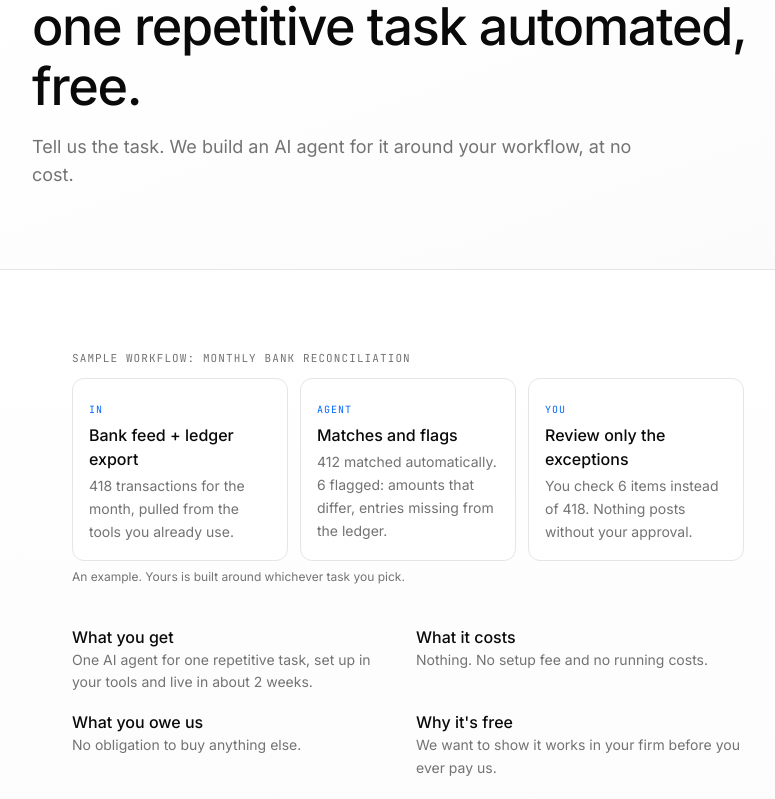
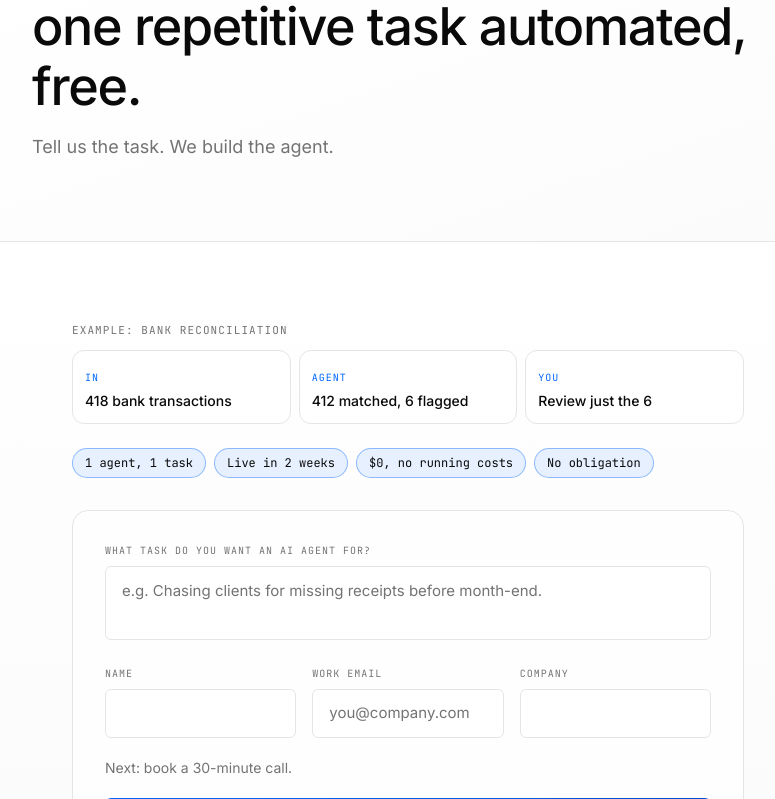
Before and after one commit to Erichalfonso/duality-labs, a Next.js app: page /apply in a window 1280 px wide. Shown: the part 261-1060 px from the top of the page, without its empty margins (232-1007 px from the left). Built offline with nearby package versions, Linux system fonts and the light colour scheme.

Commit message:
Trim /apply copy to short cards and term chips

```diff
--- a/app/apply/page.tsx
+++ b/app/apply/page.tsx
@@ -13,17 +13,12 @@ export const metadata: Metadata = {
 }
 
 const WORKFLOW = [
-  { step: 'In', title: 'Bank feed + ledger export', body: '418 transactions for the month, pulled from the tools you already use.' },
-  { step: 'Agent', title: 'Matches and flags', body: '412 matched automatically. 6 flagged: amounts that differ, entries missing from the ledger.' },
-  { step: 'You', title: 'Review only the exceptions', body: 'You check 6 items instead of 418. Nothing posts without your approval.' },
+  ['In', '418 bank transactions'],
+  ['Agent', '412 matched, 6 flagged'],
+  ['You', 'Review just the 6'],
 ]
 
-const FREE_TERMS = [
-  ['What you get', 'One AI agent for one repetitive task, set up in your tools and live in about 2 weeks.'],
-  ['What it costs', 'Nothing. No setup fee and no running costs.'],
-  ['What you owe us', 'No obligation to buy anything else.'],
-  ['Why it\'s free', 'We want to show it works in your firm before you ever pay us.'],
-]
+const TERMS = ['1 agent, 1 task', 'Live in 2 weeks', '$0, no running costs', 'No obligation']
 
 export default function ApplyPage() {
   return (
@@ -33,34 +28,29 @@ export default function ApplyPage() {
         <PageHeader
           tag="For bookkeeping firms"
           title="Bookkeeping firm owners: get one repetitive task automated, free."
-          description="Tell us the task. We build an AI agent for it around your workflow, at no cost."
+          description="Tell us the task. We build the agent."
         />
 
         <section className="relative py-12 sm:py-16 md:py-20 overflow-hidden">
           <div className="absolute inset-0 bg-gradient-to-b from-bg to-gradient-to" />
           <div className="max-w-[720px] mx-auto px-4 sm:px-6 relative z-10">
-            <div className="mb-10">
-              <p className="font-mono text-[11px] uppercase tracking-widest text-text-secondary mb-3">Sample workflow: monthly bank reconciliation</p>
-              <div className="grid gap-3 sm:grid-cols-3">
-                {WORKFLOW.map((w) => (
-                  <div key={w.step} className="bg-card-bg/80 border border-border rounded-xl p-4">
-                    <span className="font-mono text-[10px] uppercase tracking-widest text-accent">{w.step}</span>
-                    <p className="font-medium mt-1 mb-1">{w.title}</p>
-                    <p className="text-sm text-text-secondary leading-relaxed">{w.body}</p>
+            <div className="mb-6">
+              <p className="font-mono text-[11px] uppercase tracking-widest text-text-secondary mb-3">Example: bank reconciliation</p>
+              <div className="grid grid-cols-3 gap-2">
+                {WORKFLOW.map(([step, text]) => (
+                  <div key={step} className="bg-card-bg/80 border border-border rounded-xl p-3">
+                    <span className="font-mono text-[10px] uppercase tracking-widest text-accent">{step}</span>
+                    <p className="text-sm font-medium mt-1 leading-snug">{text}</p>
                   </div>
                 ))}
               </div>
-              <p className="text-xs text-text-secondary mt-2">An example. Yours is built around whichever task you pick.</p>
             </div>
 
-            <dl className="mb-10 grid gap-4 sm:grid-cols-2">
-              {FREE_TERMS.map(([term, detail]) => (
-                <div key={term}>
-                  <dt className="font-medium text-sm sm:text-base">{term}</dt>
-                  <dd className="text-sm text-text-secondary leading-relaxed">{detail}</dd>
-                </div>
+            <ul className="mb-8 flex flex-wrap gap-2">
+              {TERMS.map((t) => (
+                <li key={t} className="font-mono text-xs px-3 py-1.5 rounded-full border border-accent/40 bg-accent-light text-text">{t}</li>
               ))}
-            </dl>
+            </ul>
 
             <ApplyForm />
           </div>
--- a/components/apply-form.tsx
+++ b/components/apply-form.tsx
@@ -109,7 +109,7 @@ export default function ApplyForm() {
 
       {error && <p className="text-sm text-red-600">{error}</p>}
 
-      <p className="text-sm text-text-secondary">Next: pick a time for a 30-minute call. You&apos;ll get a Google Meet link by email.</p>
+      <p className="text-sm text-text-secondary">Next: book a 30-minute call.</p>
 
       <button
         type="submit"
```
